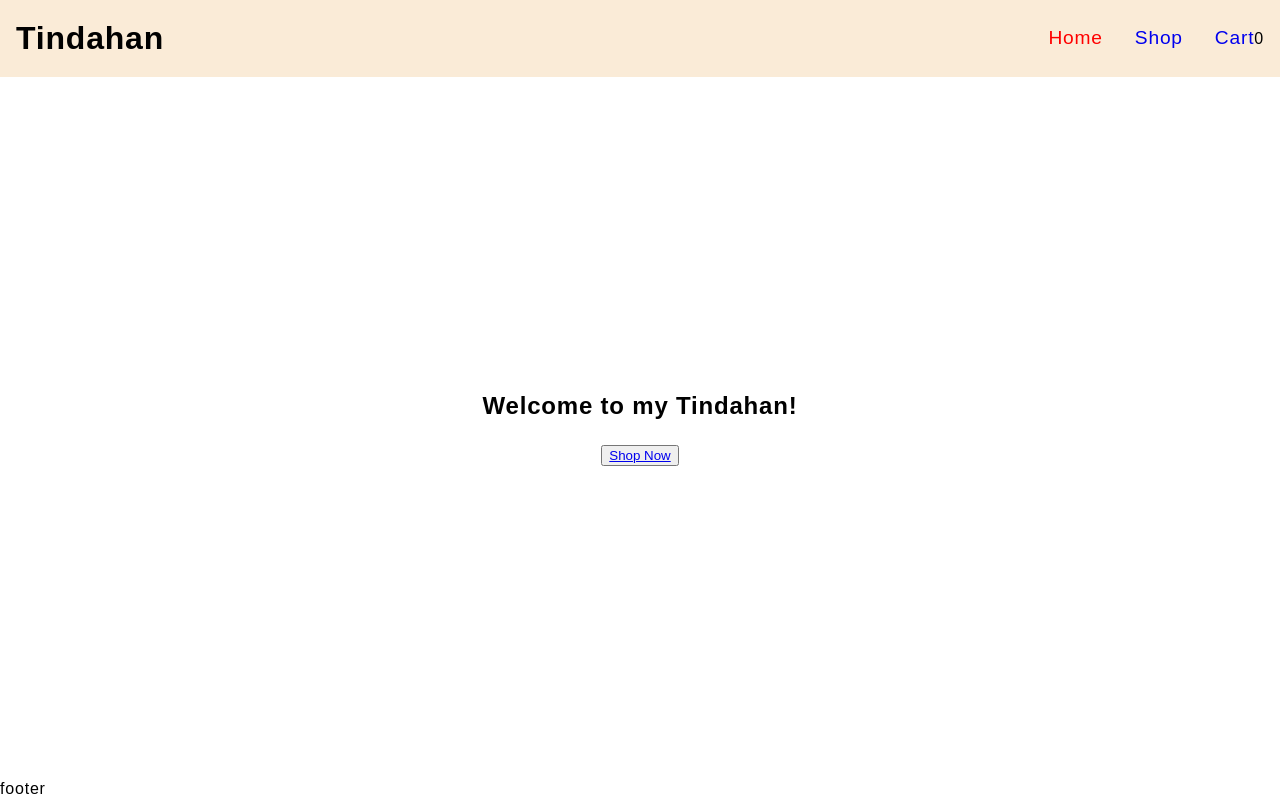
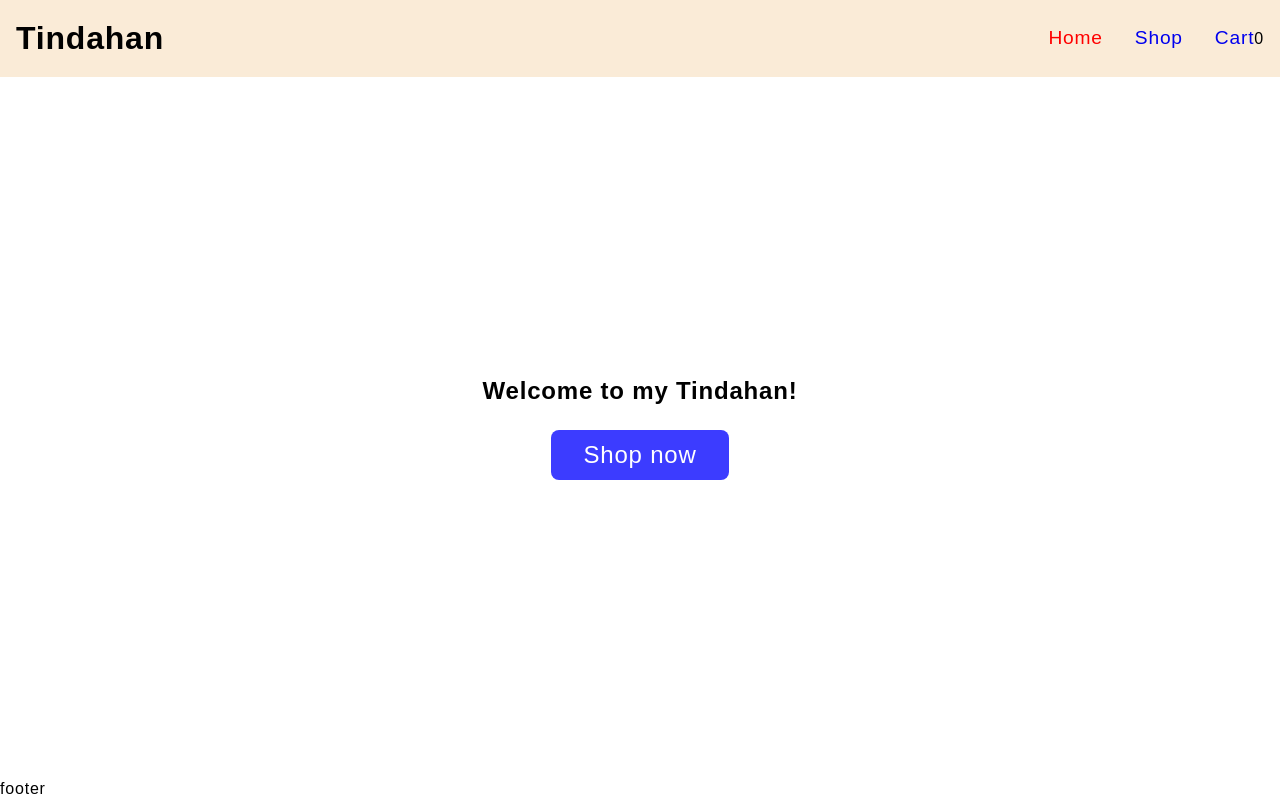
Before and after one commit to etanyosef/shopping-cart, a React (Vite) app: page / in a window 1280 px wide. Built offline with nearby package versions, Linux system fonts and the light colour scheme.

Commit message:
use Shop Now component button

```diff
--- a/src/components/App.jsx
+++ b/src/components/App.jsx
@@ -3,6 +3,7 @@ import '../css/style.css';
 import Footer from "./Footer";
 import { Link } from "react-router";
 import { useState } from "react";
+import ShopNowButton from "./ShopNowButton/ShopNowButton";
 
 export default function App() {
     return (
@@ -12,9 +13,7 @@ export default function App() {
                 <div className="welcome-container">
                     <h2 className="welcome-title">Welcome to my Tindahan!</h2>
                     <br />
-                    <button>
-                        <Link to="/shop">Shop Now</Link>
-                    </button>
+                    <ShopNowButton />
                 </div>
             </main>
             <Footer />
```
